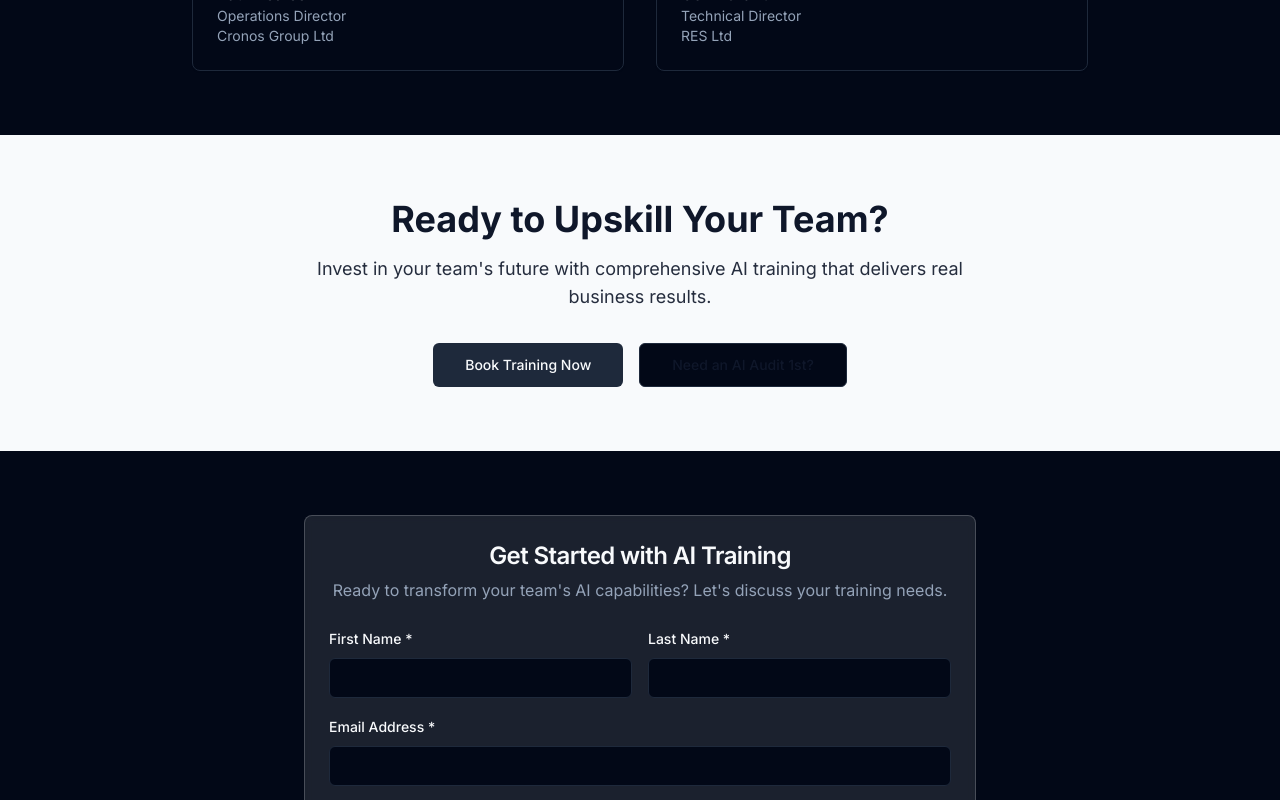
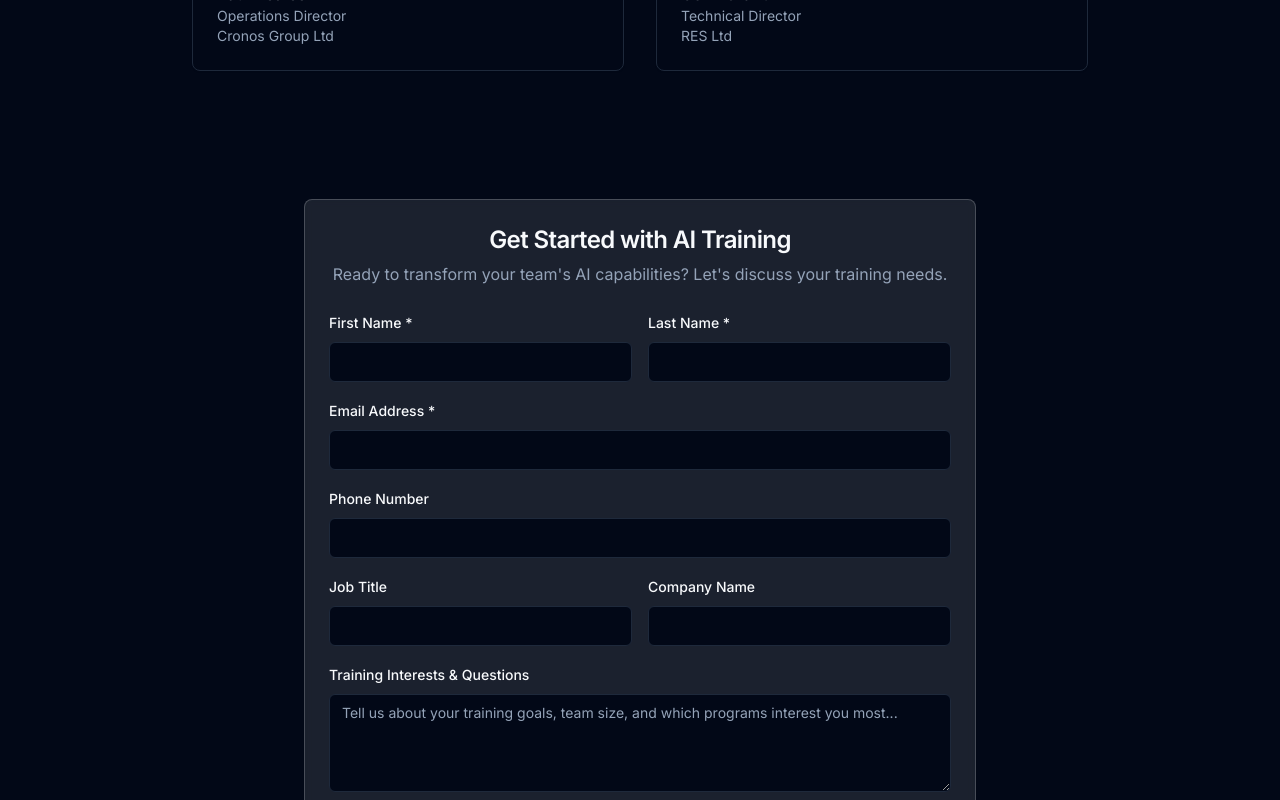
Before and after one commit to ATSUK-23/ats-website, a React (Vite) app: page /training in a window 1280 px wide. Shown: the part 7820-8620 px from the top of the page. Built offline with nearby package versions, Linux system fonts and the light colour scheme.

Commit message:
Remove specific sections
Remove 'Ready to Upskill Your Team?' and 'Get in touch' sections from the Training page.

```diff
--- a/src/pages/Training.tsx
+++ b/src/pages/Training.tsx
@@ -586,32 +586,12 @@ export default function Training() {
           </div>
         </section>
 
-        {/* Final CTA Section */}
-        <section className="py-16 bg-primary text-primary-foreground">
-          <div className="container text-center">
-            <h2 className="text-3xl md:text-4xl font-bold mb-4">Ready to Upskill Your Team?</h2>
-            <p className="text-lg mb-8 max-w-2xl mx-auto opacity-90">
-              Invest in your team's future with comprehensive AI training that delivers real business results.
-            </p>
-            <div className="flex flex-col sm:flex-row gap-4 justify-center">
-              <Button size="lg" variant="secondary">
-                Book Training Now
-              </Button>
-              <Button size="lg" variant="outline">
-                Need an AI Audit 1st?
-              </Button>
-            </div>
-          </div>
-        </section>
-
         {/* Training Lead Form Section */}
         <section id="training-form" className="py-16">
           <div className="container">
             <TrainingLeadForm />
           </div>
         </section>
-
-        <Contact />
       </main>
 
       <SiteFooter />
```
